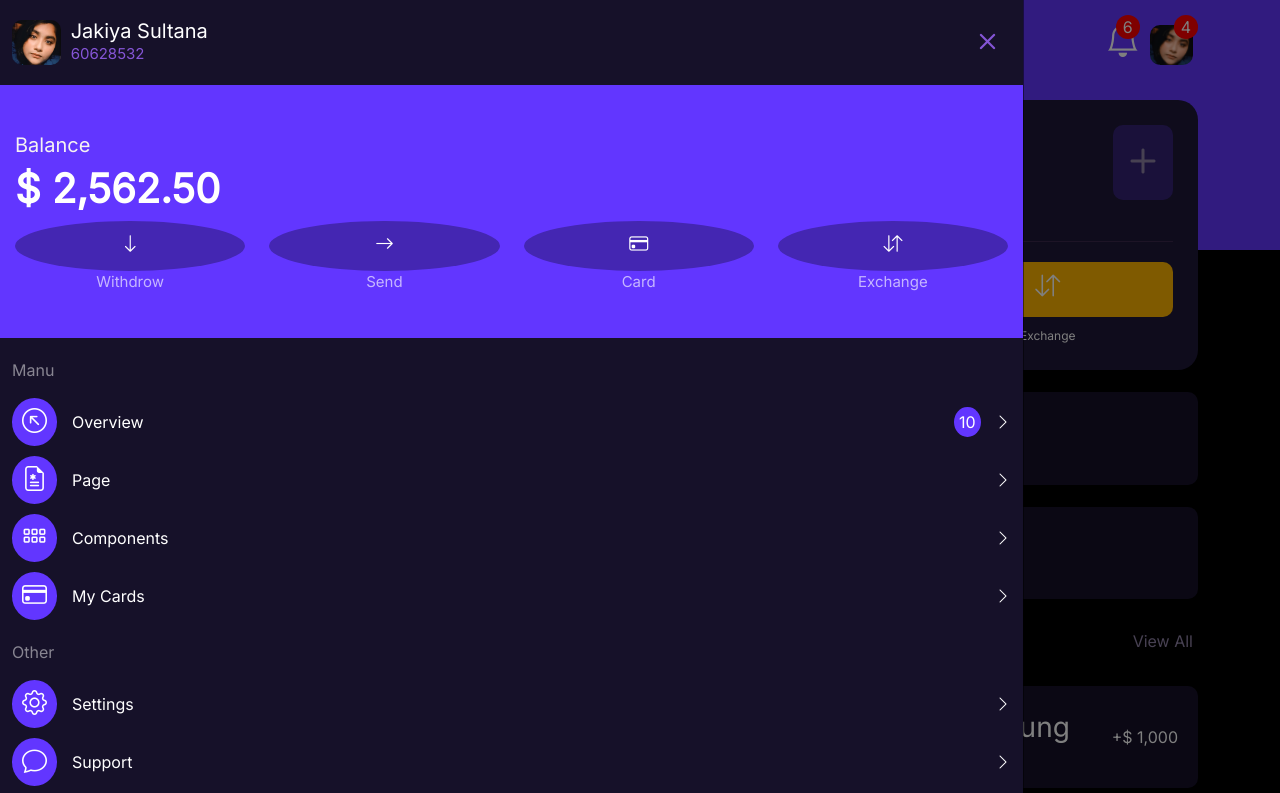
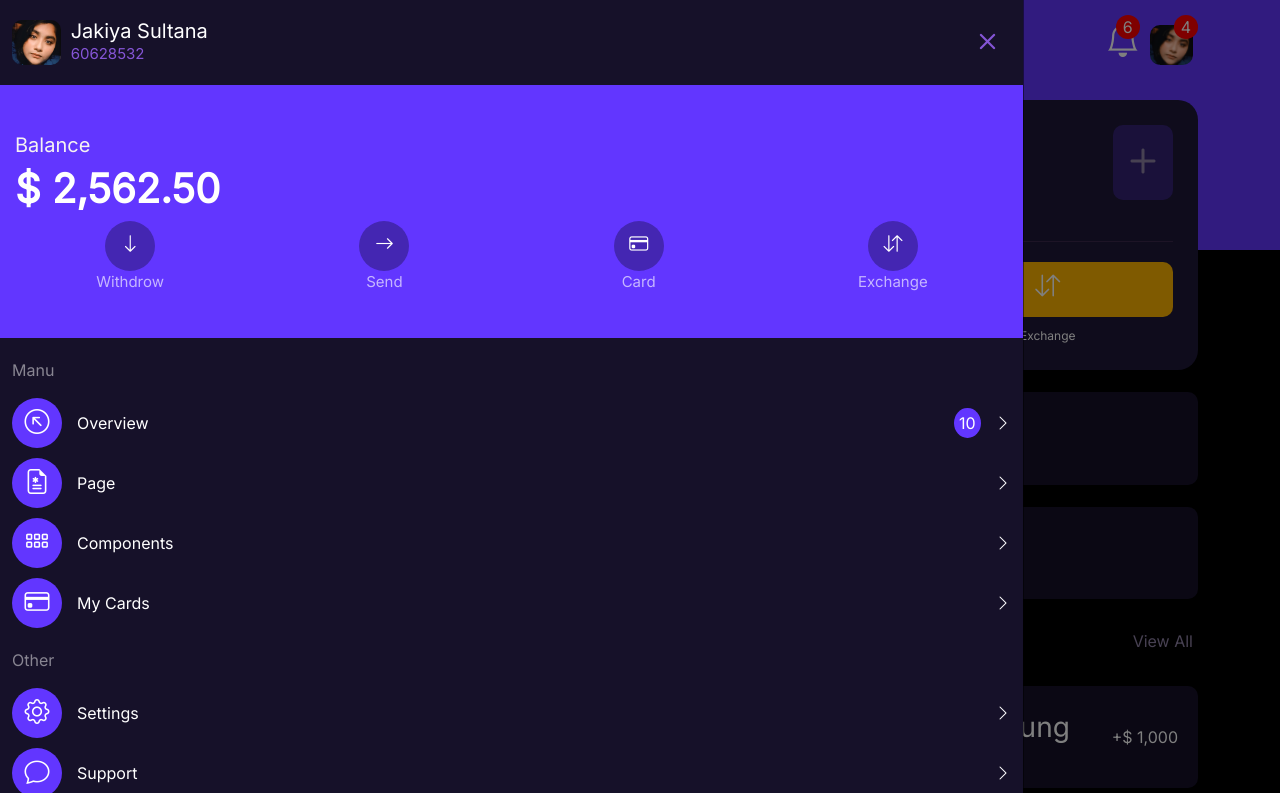
Before and after one commit to arifenEmon/nine-star, a plain HTML site: page index.html in a window 1280 px wide. Both pictures are taken after a click on the button 108 px from the left and 46 px from the top of the page. Shown: the top 793 px of the page. Drawn offline with nearby package versions, Linux system fonts and the light colour scheme; a web font is replaced by a local one.

Commit message:
css moify

```diff
--- a/css/style.css
+++ b/css/style.css
@@ -404,7 +404,9 @@ button#x-btn {
     border-radius: 50%;
     padding: 10px 0;
     font-size: 19px;
-    margin: 0 12px;
+    margin-left: auto;
+    width: 50px;
+    margin-right: auto;
 }
 
 .manu-display-option .col-3 {
@@ -443,6 +445,9 @@ button#x-btn {
     background: #6236FF;
     padding: 5px 10px;
     border-radius: 50%;
+    position: relative;
+    height: 50px;
+    width: 50px;
 }
 
 .manu-list-item-left p {
@@ -451,8 +456,10 @@ button#x-btn {
     margin-left: 15px;
 }
 .manu-list-item-left .icon i {
-    position: relative;
-    top: -3%;
+    position: absolute;
+    top: 50%;
+    left: 50%;
+    transform: translate(-50%, -50%);
 }
 .manu-list-item-right span {
     margin-right: 10px;
```
